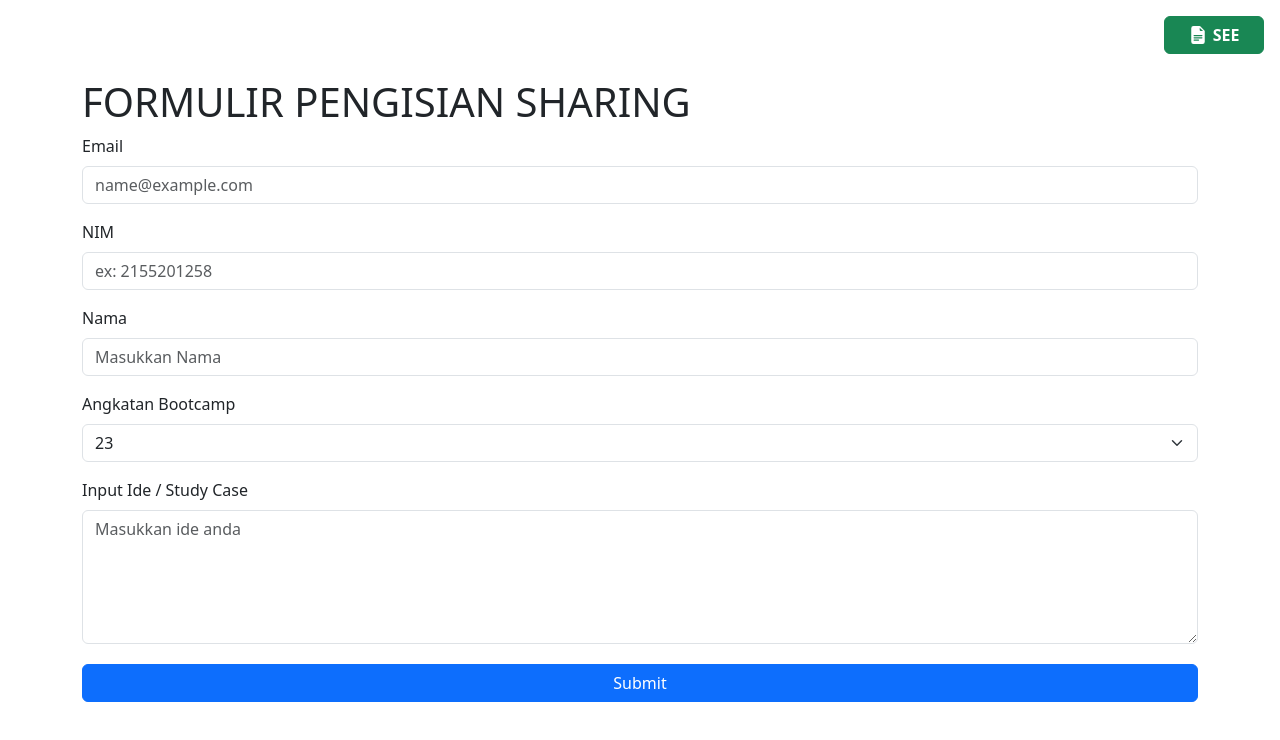
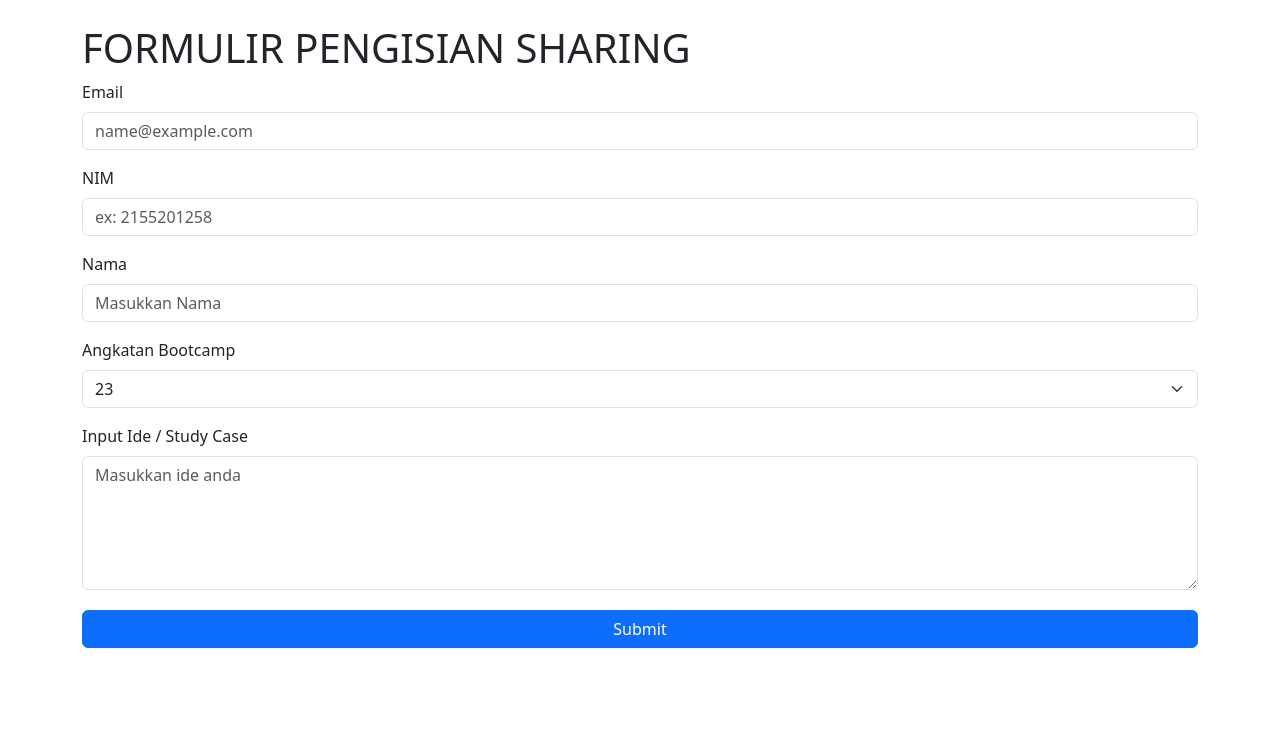
Before and after one commit to muhammadfikri4/Brainstorming-Form, a plain HTML site: page index.html in a window 1280 px wide. Drawn offline with nearby package versions, Linux system fonts and the light colour scheme; some packages are replaced by stand-ins of ours; a script that the page names is missing.

Commit message:
Update index.html

```diff
--- a/index.html
+++ b/index.html
@@ -14,7 +14,7 @@
   </head>
   <body>
     <div class="btn-answer">
-      <a href="/answer" class="btn btn-success fw-bold mt-3 mx-3 see">
+<!--       <a href="/answer" class="btn btn-success fw-bold mt-3 mx-3 see">
         <svg
           xmlns="http://www.w3.org/2000/svg"
           width="18"
@@ -28,7 +28,7 @@
           />
         </svg>
         <span>SEE</span>
-      </a>
+      </a> -->
     </div>
     <div class="container mt-4">
       <h1>FORMULIR PENGISIAN SHARING</h1>
```
